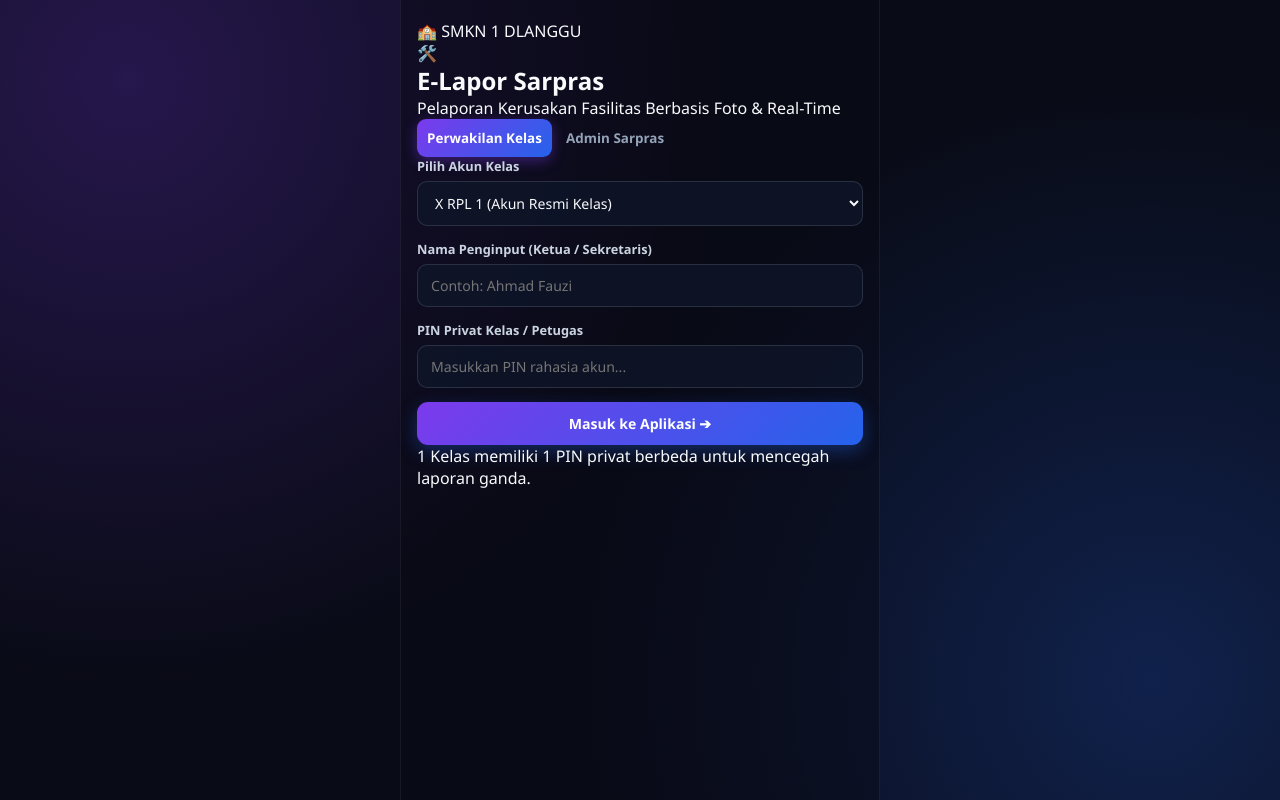
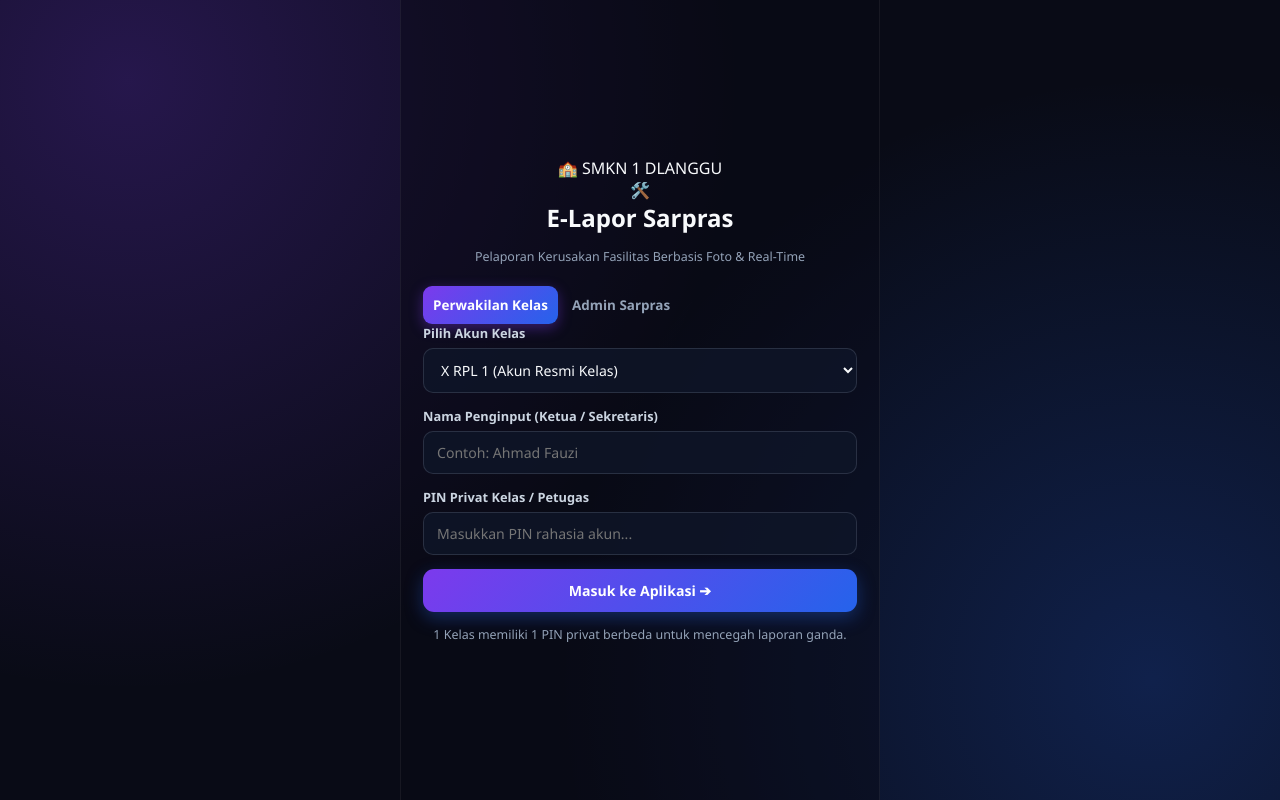
Before and after one commit to Ridho548/e-lapor-sarpras, a plain HTML site: page index.html in a window 1280 px wide. Drawn offline with Linux system fonts and the light colour scheme; no server answers.

Commit message:
style: pusatkan form login secara vertikal

```diff
--- a/style.css
+++ b/style.css
@@ -785,3 +785,35 @@ body {
     border: 1px solid #000000 !important;
   }
 }
+/* ================= PERBAIKAN POSISI TENGAH HALAMAN LOGIN ================= */
+#login-screen.active {
+  display: flex;
+  flex-direction: column;
+  justify-content: center;
+  min-height: 100vh;
+  padding: 28px 22px;
+}
+
+#login-screen .brand-header,
+#login-screen .login-header {
+  text-align: center;
+  margin-bottom: 20px;
+}
+
+#login-screen .role-switcher,
+#login-screen .role-tabs {
+  display: grid;
+  grid-template-columns: 1fr 1fr;
+  gap: 8px;
+  width: 100%;
+  margin-bottom: 18px;
+}
+
+#login-screen p:last-child,
+#login-screen .login-note {
+  text-align: center;
+  font-size: 0.78rem;
+  color: #94a3b8;
+  margin-top: 14px;
+  line-height: 1.4;
+}
```
